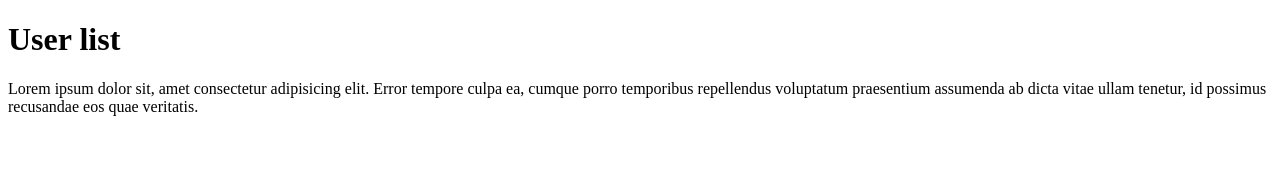
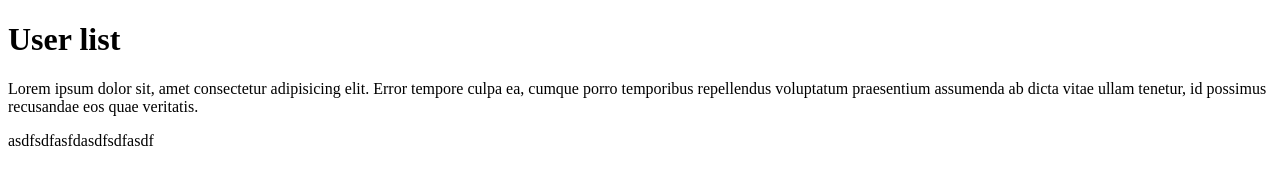
Before and after one commit to SlavkoD/algebra-repo-1, a plain HTML site: page index.html in a window 1280 px wide. Drawn offline with Linux system fonts and the light colour scheme.

Commit message:
chore text

```diff
--- a/index.html
+++ b/index.html
@@ -13,5 +13,6 @@
       assumenda ab dicta vitae ullam tenetur, id possimus recusandae eos quae
       veritatis.
     </p>
+    <div>asdfsdfasfdasdfsdfasdf</div>
   </body>
 </html>
```
